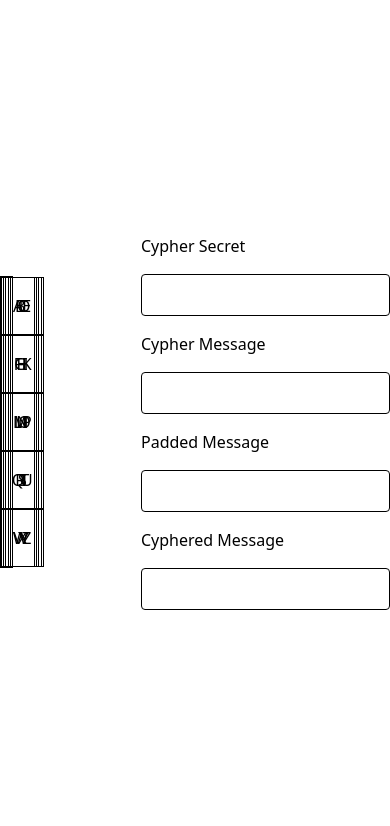
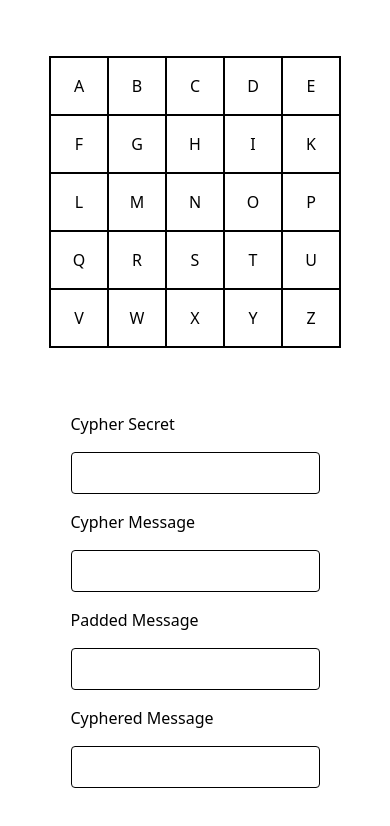
Before and after one commit to arnitdo/playfair-web, a React (Vite) app: page / in a window 390 px wide. Shown: the top 826 px of the page. Built offline with nearby package versions, Linux system fonts and the light colour scheme.

Commit message:
Add mobile responsiveness

```diff
--- a/src/App.tsx
+++ b/src/App.tsx
@@ -143,7 +143,9 @@ export default function App() {
 			}
 		>
 			<div
-				className={"flex flex-row items-center justify-between gap-32"}
+				className={
+					"flex flex-col items-center justify-between gap-16 lg:flex-row lg:gap-32"
+				}
 			>
 				<div className={"grid grid-cols-5 grid-rows-5 gap-0 border"}>
 					{Array(NUMROWS)
```
